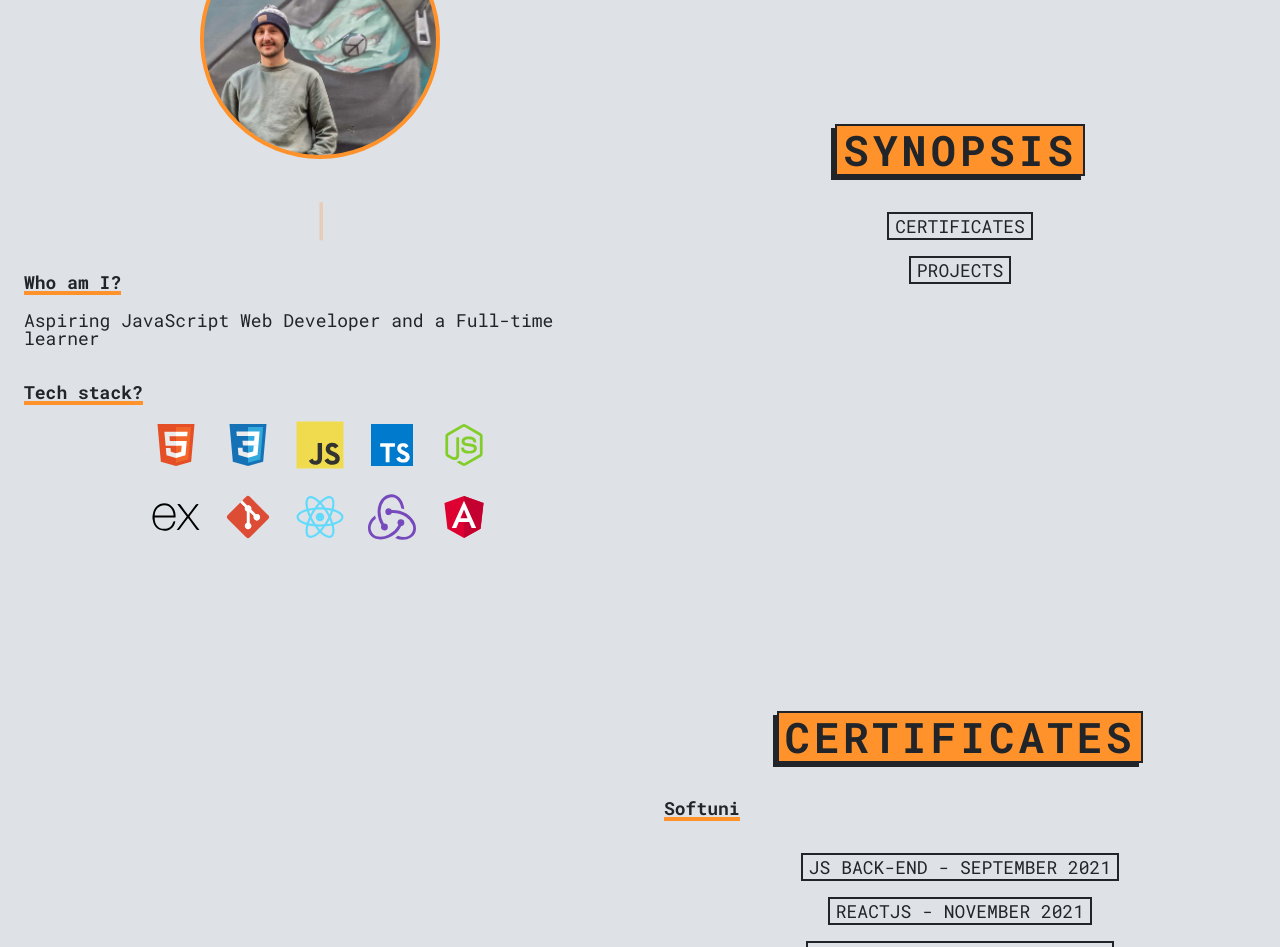
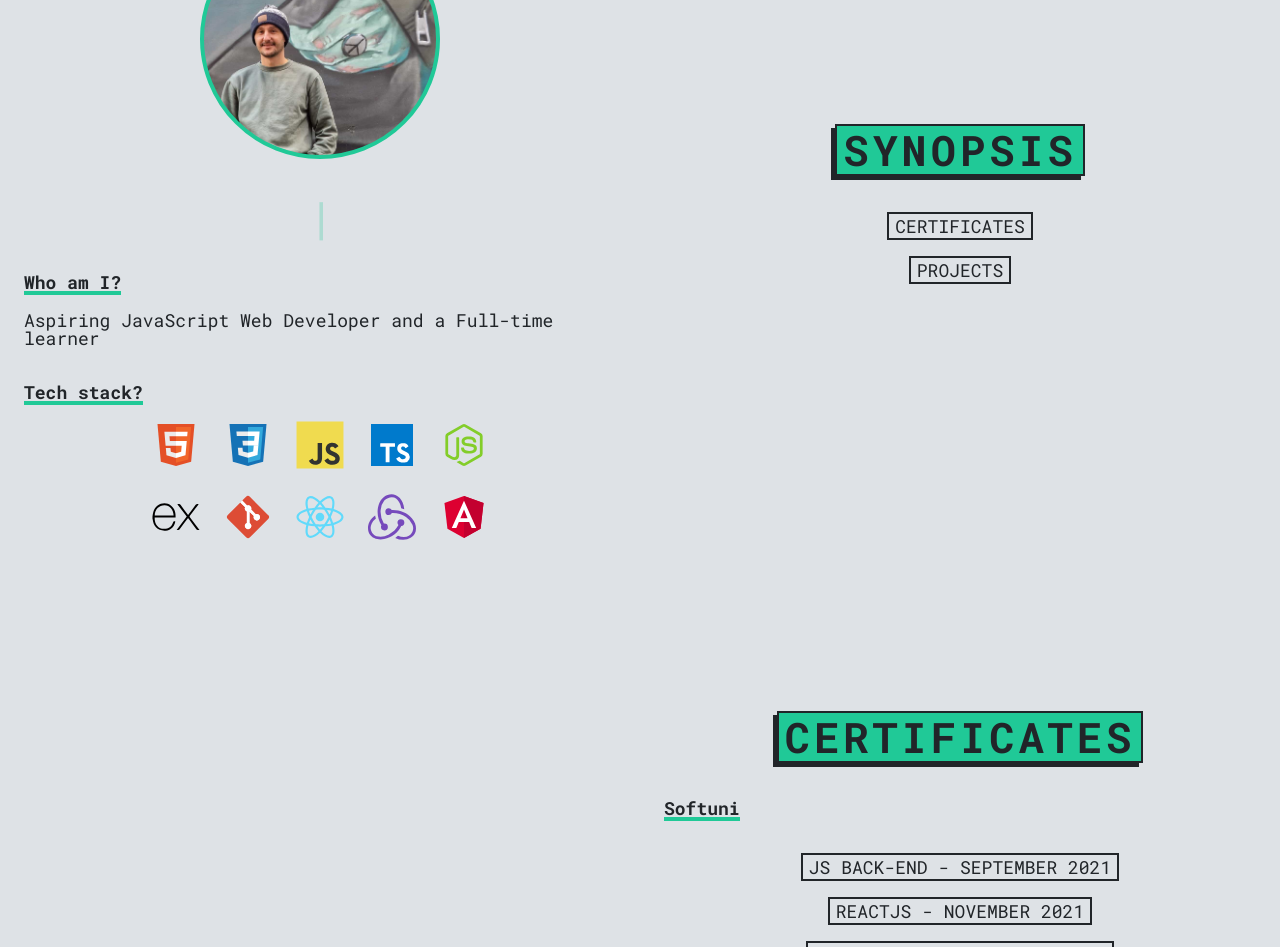
Before and after one commit to martynosa/martin-enev, a React (Vite) app: page / in a window 1280 px wide. Shown: the part 200-1147 px from the top of the page. Built offline with nearby package versions, Linux system fonts and the light colour scheme.

Commit message:
changed back to teal

```diff
--- a/src/Components/Common/Link.module.css
+++ b/src/Components/Common/Link.module.css
@@ -11,7 +11,7 @@
 }
 
 .link:hover {
-  background-color: var(--orange);
+  background-color: var(--teal);
   box-shadow: var(--shadow);
   transform: translateY(-4px);
 }
--- a/src/Components/Common/Nav.module.css
+++ b/src/Components/Common/Nav.module.css
@@ -41,7 +41,7 @@
 }
 
 .nav li a:hover {
-  color: var(--orange);
+  color: var(--teal);
 }
 
 .nav button {
--- a/src/Components/Common/Project.module.css
+++ b/src/Components/Common/Project.module.css
@@ -19,7 +19,7 @@
 }
 
 .project:hover {
-  background-color: var(--orange);
+  background-color: var(--teal);
   box-shadow: var(--shadow);
   transform: translateY(-4px);
 }
--- a/src/Components/Experience/Experience.module.css
+++ b/src/Components/Experience/Experience.module.css
@@ -19,7 +19,7 @@
   letter-spacing: 4px;
 
   padding: 0.3rem 0.6rem;
-  background-color: var(--orange);
+  background-color: var(--teal);
   border: 2px solid var(--dark);
   box-shadow: var(--shadow);
   margin-bottom: 3.6rem;
@@ -38,7 +38,7 @@
   font-size: 1.8rem;
   text-transform: capitalize;
   align-self: flex-start;
-  border-bottom: 4px solid var(--orange);
+  border-bottom: 4px solid var(--teal);
   margin-bottom: 1.6rem;
 }
 
--- a/src/Components/Profile/Profile.module.css
+++ b/src/Components/Profile/Profile.module.css
@@ -27,7 +27,7 @@
   width: 24rem;
   height: 24rem;
   border-radius: 50%;
-  border: 4px solid var(--orange);
+  border: 4px solid var(--teal);
   background-image: url('/img/profile1.jpg');
   background-repeat: no-repeat;
   background-size: 100%;
@@ -43,7 +43,7 @@
 .question {
   font-size: 1.8rem;
   align-self: flex-start;
-  border-bottom: 4px solid var(--orange);
+  border-bottom: 4px solid var(--teal);
   margin-bottom: 1.6rem;
 }
 
--- a/src/Components/Profile/Profile.tsx
+++ b/src/Components/Profile/Profile.tsx
@@ -19,7 +19,7 @@ const Profile: React.FC<{ profile: IProfile }> = ({ profile }) => {
 
           <h1 className={classes.name}>
             {text}
-            <Cursor cursorColor={'#ff922b'} />
+            <Cursor cursorColor={'#20c997'} />
           </h1>
 
           <h2 className={classes.question}>Who am I?</h2>
--- a/src/main.css
+++ b/src/main.css
@@ -32,5 +32,5 @@ body {
 }
 
 ::-webkit-scrollbar-thumb {
-  background-color: var(--orange);
+  background-color: var(--teal);
 }
```
